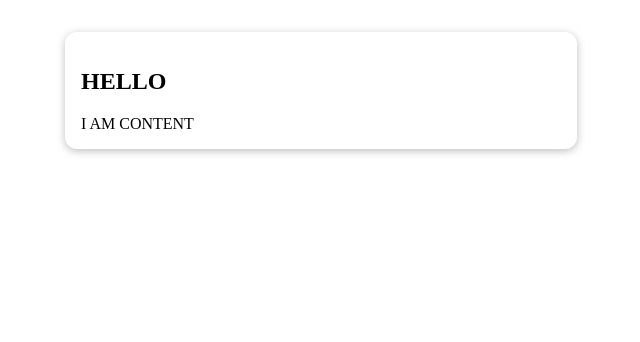
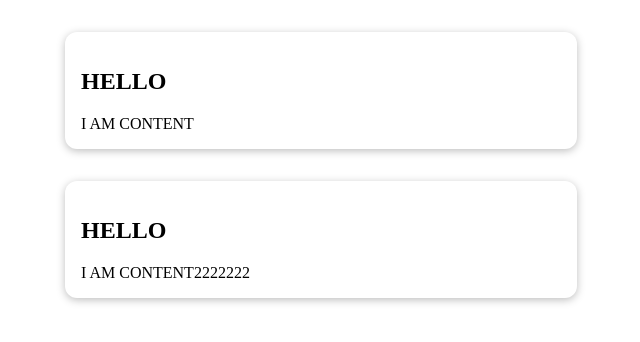
Before and after one commit to 0hhanum/VuePractice, a Vue app in the folder app2/: page / in a window 1280 px wide. Shown: the top 342 px of the page, without its empty margins (319-959 px from the left). Built offline with nearby package versions, Linux system fonts and the light colour scheme.

Commit message:
Named Slot (Use slots more than one)

```diff
--- a/app2/src/App.vue
+++ b/app2/src/App.vue
@@ -1,16 +1,23 @@
 <template>
   <div id="app">
     <card-template>
-      <ContentComponent />
+      <template v-slot:firstSlot>
+        <ContentComponent />
+      </template>
+      <template v-slot:secondSlot>
+        <ContentComponent2 />
+      </template>
     </card-template>
   </div>
 </template>
 <script>
 import ContentComponent from "./components/Content";
+import ContentComponent2 from "./components/Content2";
 export default {
   name: "app",
   components: {
     ContentComponent: ContentComponent,
+    ContentComponent2: ContentComponent2,
   },
 };
 </script>
--- a/app2/src/components/CardTemplate.vue
+++ b/app2/src/components/CardTemplate.vue
@@ -1,6 +1,7 @@
 <template>
   <section>
-    <slot></slot>
+    <slot name="firstSlot"></slot>
+    <slot name="secondSlot"></slot>
   </section>
 </template>
 <script>
--- /dev/null
+++ b/app2/src/components/Content2.vue
@@ -0,0 +1,14 @@
+<template>
+  <div>
+    <h1>HELLO</h1>
+    <span>I AM CONTENT2222222</span>
+  </div>
+</template>
+
+<script>
+export default {
+  name: "content-component2",
+};
+</script>
+
+<style></style>
```
